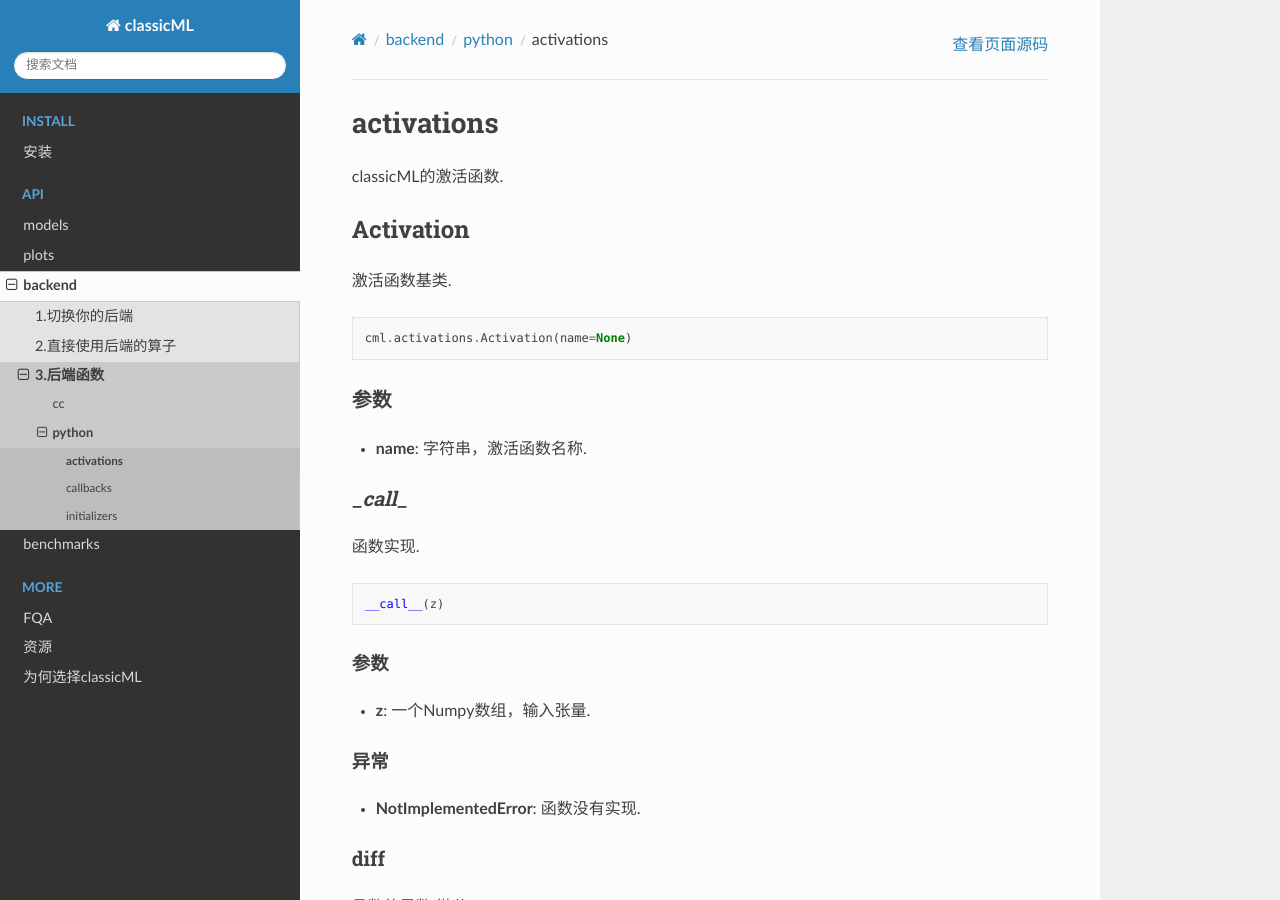
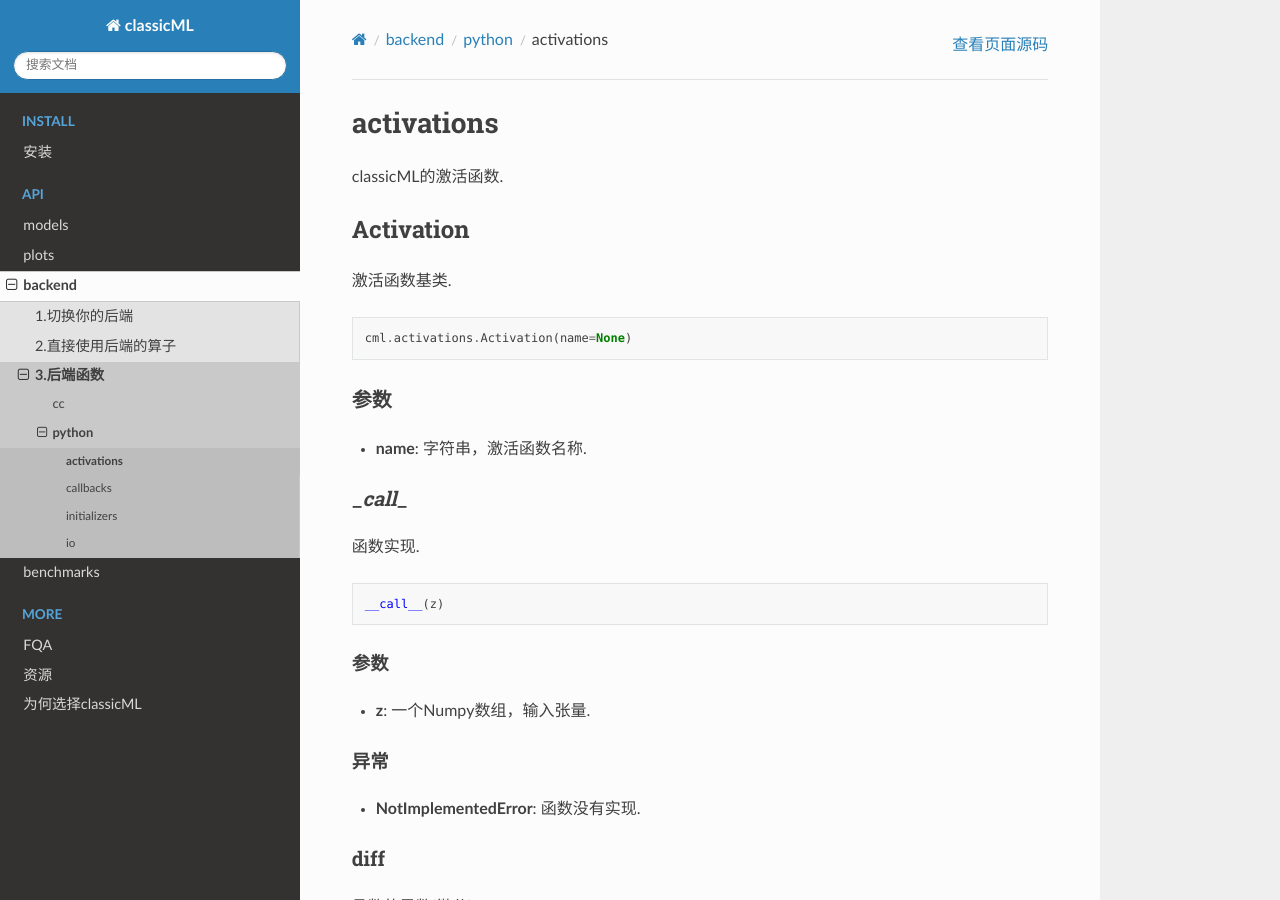
Before and after one commit to sun1638650145/classicML, a Sphinx documentation site: the page built from docs/source/backend/python/activations.md, in a window 1280 px wide and 900 px high. Built offline with Sphinx 7.4.7 and the Read the Docs theme 2.0.0, drawn with Linux system fonts in a browser that asks for light colours.

````diff
--- a/docs/source/backend/python/activations.md
+++ b/docs/source/backend/python/activations.md
@@ -1,8 +1,8 @@
-## activations
+# activations
 
 classicML的激活函数.
 
-### Activation
+## Activation
 
 激活函数基类.
 
@@ -10,11 +10,11 @@ classicML的激活函数.
 cml.activations.Activation(name=None)
 ```
 
-#### 参数
+### 参数
 
 * <b>name</b>: 字符串，激活函数名称.
 
-#### \__call__
+### \__call__
 
 函数实现.
 
@@ -22,15 +22,15 @@ cml.activations.Activation(name=None)
 __call__(z)
 ```
 
-##### 参数
+#### 参数
 
 * <b>z</b>: 一个Numpy数组，输入张量.
 
-##### 异常
+#### 异常
 
 * <b>NotImplementedError</b>: 函数没有实现.
 
-#### diff
+### diff
 
 函数的导数(微分).
 
@@ -38,16 +38,16 @@ __call__(z)
 diff(output, a, *args, **kwargs)
 ```
 
-##### 参数
+#### 参数
 
 * <b>output</b>: 一个Numpy数组，输出张量.
 * <b>a</b>: 一个Numpy数组，输入张量.
 
-##### 异常
+#### 异常
 
 * <b>NotImplementedError</b>: 函数没有实现.
 
-### Relu
+## Relu
 
 ReLU激活函数.
 
@@ -55,11 +55,11 @@ ReLU激活函数.
 cml.activations.Relu(name='relu')
 ```
 
-#### 参数
+### 参数
 
 * <b>name</b>: 字符串，激活函数名称.
 
-#### \__call__
+### \__call__
 
 函数实现.
 
@@ -67,7 +67,7 @@ cml.activations.Relu(name='relu')
 __call__(z)
 ```
 
-##### 参数
+#### 参数
 
 * <b>z</b>: 一个Numpy数组，输入张量.
 
@@ -83,16 +83,16 @@ Relu的导数(微分).
 diff(output, a, *args, **kwargs)
 ```
 
-##### 参数
+#### 参数
 
 * <b>output</b>: 一个Numpy数组，输出张量.
 * <b>a</b>: 一个Numpy数组，输入张量.
 
-##### 返回
+#### 返回
 
 Relu的导数(微分).
 
-### Sigmoid
+## Sigmoid
 
 Sigmoid激活函数.
 
@@ -100,11 +100,11 @@ Sigmoid激活函数.
 cml.activations.Sigmoid(name='sigmoid')
 ```
 
-#### 参数
+### 参数
 
 * <b>name</b>: 字符串，激活函数名称.
 
-#### \__call__
+### \__call__
 
 函数实现.
 
@@ -112,11 +112,11 @@ cml.activations.Sigmoid(name='sigmoid')
 __call__(z)
 ```
 
-##### 参数
+#### 参数
 
 * <b>z</b>: 一个Numpy数组，输入张量.
 
-##### 返回
+#### 返回
 
 经过激活后的张量.
 
@@ -128,17 +128,17 @@ Sigmoid的导数(微分).
 diff(output, a, *args, **kwargs)
 ```
 
-##### 参数
+#### 参数
 
 * <b>output</b>: 一个Numpy数组，输出张量.
 * <b>a</b>: 一个Numpy数组，输入张量.
 * <b>y_true</b>: numpy.ndarray，真实的标签.
 
-##### 返回
+#### 返回
 
 Sigmoid的导数(微分).
 
-### Softmax
+## Softmax
 
 Softmax激活函数.
 
--- a/docs/source/backend/python/index.rst
+++ b/docs/source/backend/python/index.rst
@@ -11,3 +11,4 @@ python
    activations
    callbacks
    initializers
+   io
````
Also changed, not shown: docs/source/backend/python/callbacks.md (+5 -5 lines), docs/source/backend/python/initializers.md (+9 -9 lines), docs/source/backend/python/io.md (added, +26 -0 lines), 1 other file.
